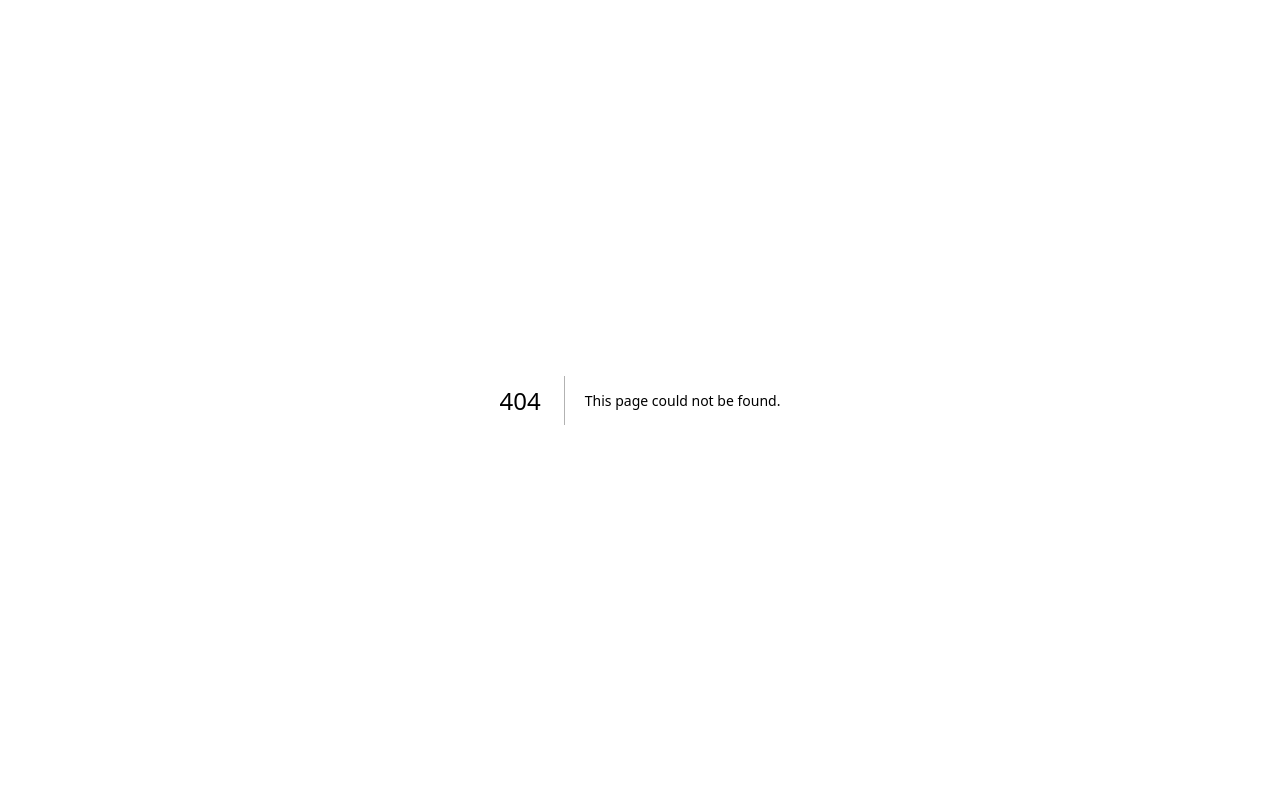
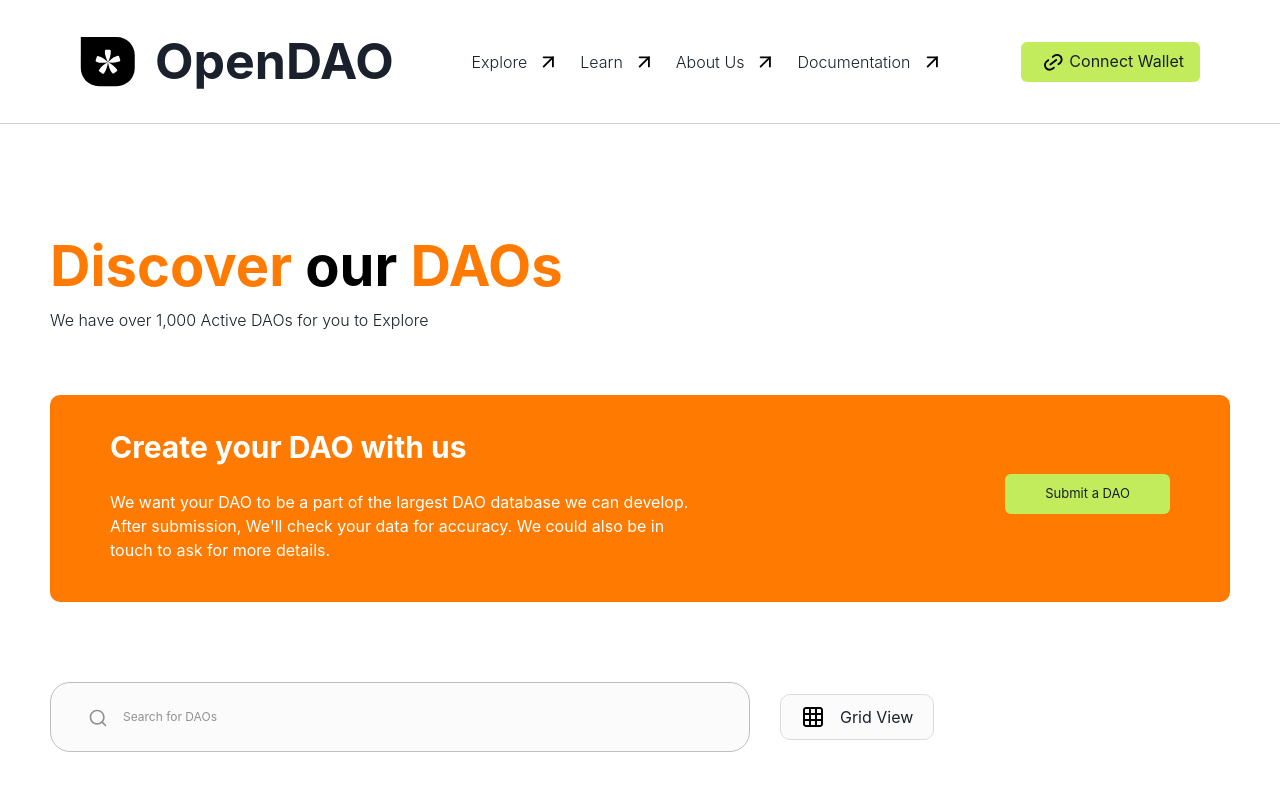
Before and after one commit to iamAbayomi/dao-open-challenge, a Next.js app: page /explore in a window 1280 px wide. Before the commit this address had no page. Shown: the top 800 px of the page. Built offline with nearby package versions, Linux system fonts and the light colour scheme.

Commit message:
feat: built explore page

```diff
--- a/components/DiscoverDao/index.tsx
+++ b/components/DiscoverDao/index.tsx
@@ -1,5 +1,6 @@
-import { Box, Text, Image } from "@chakra-ui/react";
+import { Box, Text, Image, Button } from "@chakra-ui/react";
 import styled from "@emotion/styled";
+import { useRouter } from "next/router";
 import { badgeData } from "../../utils/dummydata";
 import Badge from "../Badge";
 
@@ -7,6 +8,10 @@ const Span = styled.span`
   color: black;
 `;
 const DiscoverDao = () => {
+  const router = useRouter();
+  function isExplorePage() {
+    return router.pathname.includes("/explore") ? true : false;
+  }
   return (
     <Box>
       <Text color={"#FF7A00"} fontWeight={"700"} fontSize={"56px"}>
@@ -15,6 +20,34 @@ const DiscoverDao = () => {
       <Text fontWeight={"300"}>
         We have over 1,000 Active DAOs for you to Explore
       </Text>
+      {isExplorePage() && (
+        <Box
+          display={"flex"}
+          alignItems={"center"}
+          justifyContent={"space-between"}
+          background={"#FF7A00"}
+          borderRadius={"10px"}
+          m={"63px 50px 80px 0px"}
+          p={"30px 60px 40px"}
+        >
+          <Box color={"white"}>
+            <Text fontWeight={"700"} fontSize={"30px"}>
+              Create your DAO with us
+            </Text>
+            <Text mt={"20px"} maxWidth={"600px"}>
+              We want your DAO to be a part of the largest DAO database we can
+              develop. After submission, We&apos;ll check your data for
+              accuracy. We could also be in touch to ask for more details.
+            </Text>
+          </Box>
+          <Button p={"10px 40px"} background={"#C2EC5B"}>
+            <Text fontWeight={"400"} fontSize={"13px"}>
+              Submit a DAO
+            </Text>
+          </Button>
+        </Box>
+      )}
+
       <Box margin={"32px 0px 0px 0px"} display={"flex"} alignItems={"center"}>
         <Box
           height={"70px"}
--- a/components/Header/index.tsx
+++ b/components/Header/index.tsx
@@ -1,9 +1,14 @@
 import { Box, Button, Image, Text } from "@chakra-ui/react";
+import { useRouter } from "next/router";
 import { IHeaderLink } from "../../types";
 import { headerData } from "../../utils/dummydata";
 import HeaderText from "../HeaderText";
 
 const Header = () => {
+  const router = useRouter();
+  function moveToHomePage() {
+    router.push("/");
+  }
   return (
     <Box
       display={"flex"}
@@ -13,7 +18,7 @@ const Header = () => {
       boxSizing={"border-box"}
       borderBottom={"1px solid #CFCFCF"}
     >
-      <Box display={"flex"}>
+      <Box display={"flex"} onClick={moveToHomePage} className={"pointer"}>
         <Image alt={"open-dao-logo"} src={"opendao.svg"} />
         <Text ml={"20px"} fontSize={"50px"} fontWeight={"700"}>
           OpenDAO
--- a/components/Layout/HomeLayout/index.tsx
+++ b/components/Layout/HomeLayout/index.tsx
@@ -1,10 +1,11 @@
 import { Box } from "@chakra-ui/react";
+import { ReactNode } from "react";
 import DiscoverSection from "../../DiscoverSection";
 import Footer from "../../Footer";
 import Header from "../../Header";
 
 type props = {
-  children: string;
+  children: ReactNode;
 };
 
 const HomeLayout = ({ children }: props) => {
--- /dev/null
+++ b/pages/explore/index.tsx
@@ -0,0 +1,15 @@
+import { Box, Text } from "@chakra-ui/react";
+import DiscoverSection from "../../components/DiscoverSection";
+import HomeLayout from "../../components/Layout/HomeLayout";
+
+const Index = () => {
+  return (
+    <HomeLayout>
+      <Box margin={"100px 0px 20px 50px"}>
+        <DiscoverSection />
+      </Box>
+    </HomeLayout>
+  );
+};
+
+export default Index;
--- a/styles/app.css
+++ b/styles/app.css
@@ -1,9 +1,3 @@
-.category {
-}
-.category+.category {
-    /* margin-left: 50px ; */
-}
-
 .dao-container {
     background: linear-gradient(105.6deg, #F8F8F8 0%, rgba(248, 248, 248, 0) 100%);
 }
@@ -13,3 +7,6 @@
 .info-container + .info-container{
     margin-left: 50px;
 }
+.pointer {
+  cursor: pointer;
+}
```
